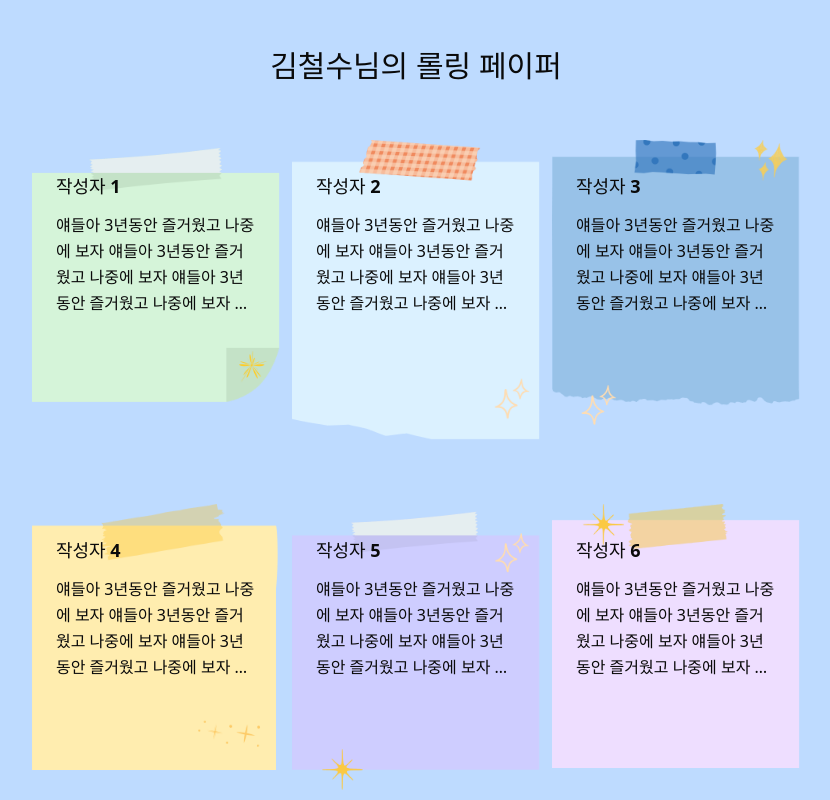
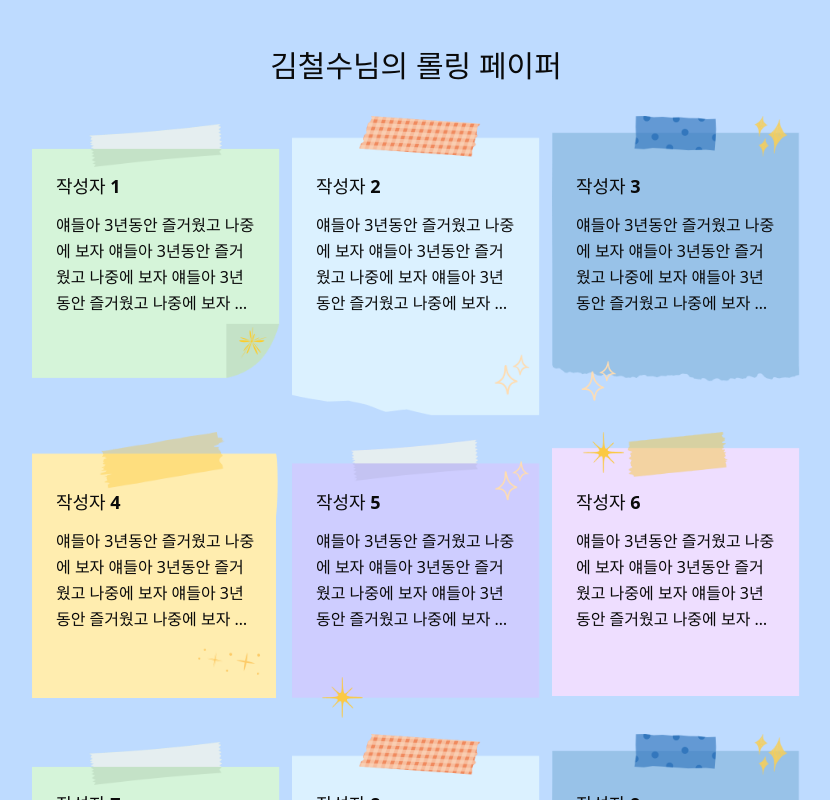
Before and after one commit to yunwoo-yu/hanghae_BF, a React (Vite) app: page /rolling-list/1 in a window 1280 px wide. Shown: the top 800 px of the page, without its empty margins (224-1054 px from the left). Built offline with nearby package versions, Linux system fonts and the light colour scheme.

Commit message:
💄design: 카드의 패딩 제거하여 간격 붙히기

```diff
--- a/src/components/rolling/RollingPapers.tsx
+++ b/src/components/rolling/RollingPapers.tsx
@@ -47,7 +47,7 @@ export const RollingPapers = ({ rollingPapers }: IRollingPapersProps) => {
             {rollingPapers.map((paper) => (
               <Card
                 key={paper.id}
-                className="relative cursor-pointer transform transition-all duration-200 hover:scale-102 shadow-none border-none rounded-none overflow-visible bg-transparent"
+                className="relative cursor-pointer transform transition-all duration-200 hover:scale-102 shadow-none border-none rounded-none overflow-visible bg-transparent p-0"
                 onClick={() => openModal(paper.id)}
               >
                 <CardContent className="p-0">
```
